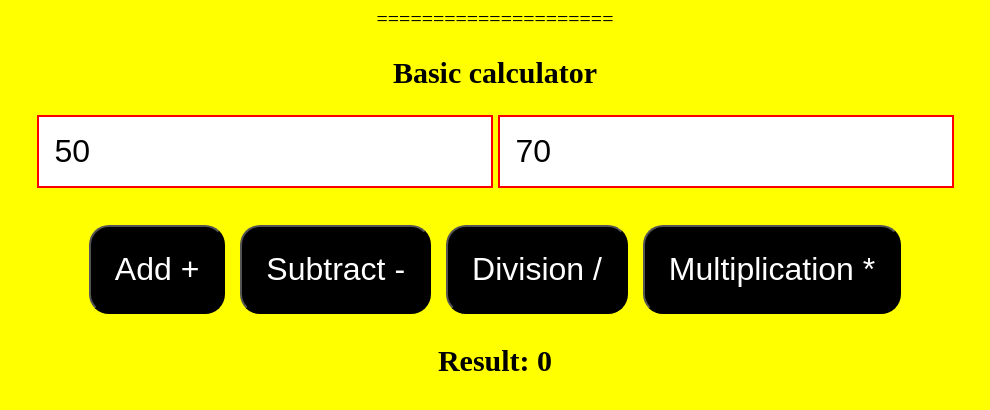
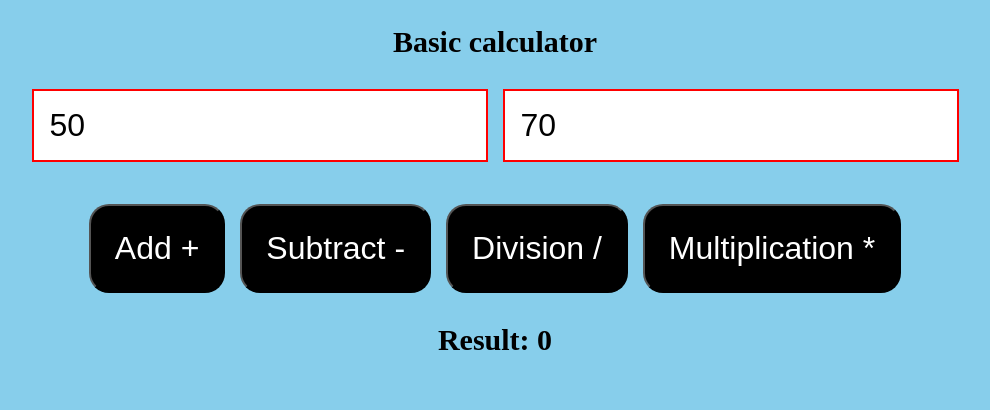
Before and after one commit to imran688-dev/Basic-Calculator, a plain HTML site: page index.html in a window 1280 px wide. Shown: the whole page, without its empty margins (145-1135 px from the left). Drawn offline with Linux system fonts and the light colour scheme.

Commit message:
Few modify Calculator

```diff
--- a/index.html
+++ b/index.html
@@ -1,35 +1,3 @@
-<!-- <!DOCTYPE html>
-<html lang="en">
-
-<head>
-  <meta charset="UTF-8">
-  <meta name="viewport" content="width=device-width, initial-scale=1.0">
-  <title>Javascript DOM | Basic Calculator Project</title>
-</head>
-<style>
-  body{
-    background: yellow;
-    font-size: 20px;
-    text-align: center;
-  }
-</style>
-
-<body>
-  <h1 id="text">Javascript DOM | Basic Calculator Project</h1>
-  <p id="para">Lorem ipsum dolor sit amet consectetur adipisicing elit. Nulla esse rerum vel atque dolor, odit repellat autem excepturi quis sit molestias ipsam a asperiores temporibus maiores veritatis cupiditate nesciunt. Labore, voluptas illum beatae, magni repellat asperiores consequuntur iure culpa sequi, officia sapiente recusandae animi odio dignissimos minus vitae veniam ducimus?</p>
-  <div class="tag" id="para">Lorem ipsum dolor sit amet, consectetur adipisicing elit. Et magni autem aspernatur minus repellat corporis delectus explicabo? Eius quidem, aliquam voluptatem, molestias veniam error labore voluptatum ad odio, placeat corporis.</div>
-  <h3 class="tag" id="para">Lorem ipsum dolor sit amet.</h3>
-  <h4 class="tag" id="para">Lorem, ipsum dolor.</h4>
-</body>
-<script src="DOM.js"></script>
-
-</html> -->
-
-
-
-=====================
-
-
 <!DOCTYPE html>
 <html lang="en">
 
@@ -40,7 +8,7 @@
 </head>
 <style>
   body {
-    background: yellow;
+    background: skyblue;
     font-size: 20px;
     text-align: center;
   }
@@ -48,6 +16,7 @@
   input {
     font-size: 2rem;
     padding: 1rem;
+    margin: 5px;
     border: 2px solid red;
   }
 
@@ -115,7 +84,6 @@
   function subtract() {
     if (inputOne.value && inputTwo.value) {
       let subtract = parseInt(inputOne.value) - parseInt(inputTwo.value);
-      // console.log(add);
       result.innerHTML = subtract;
       clearInput();
     } else {
```
